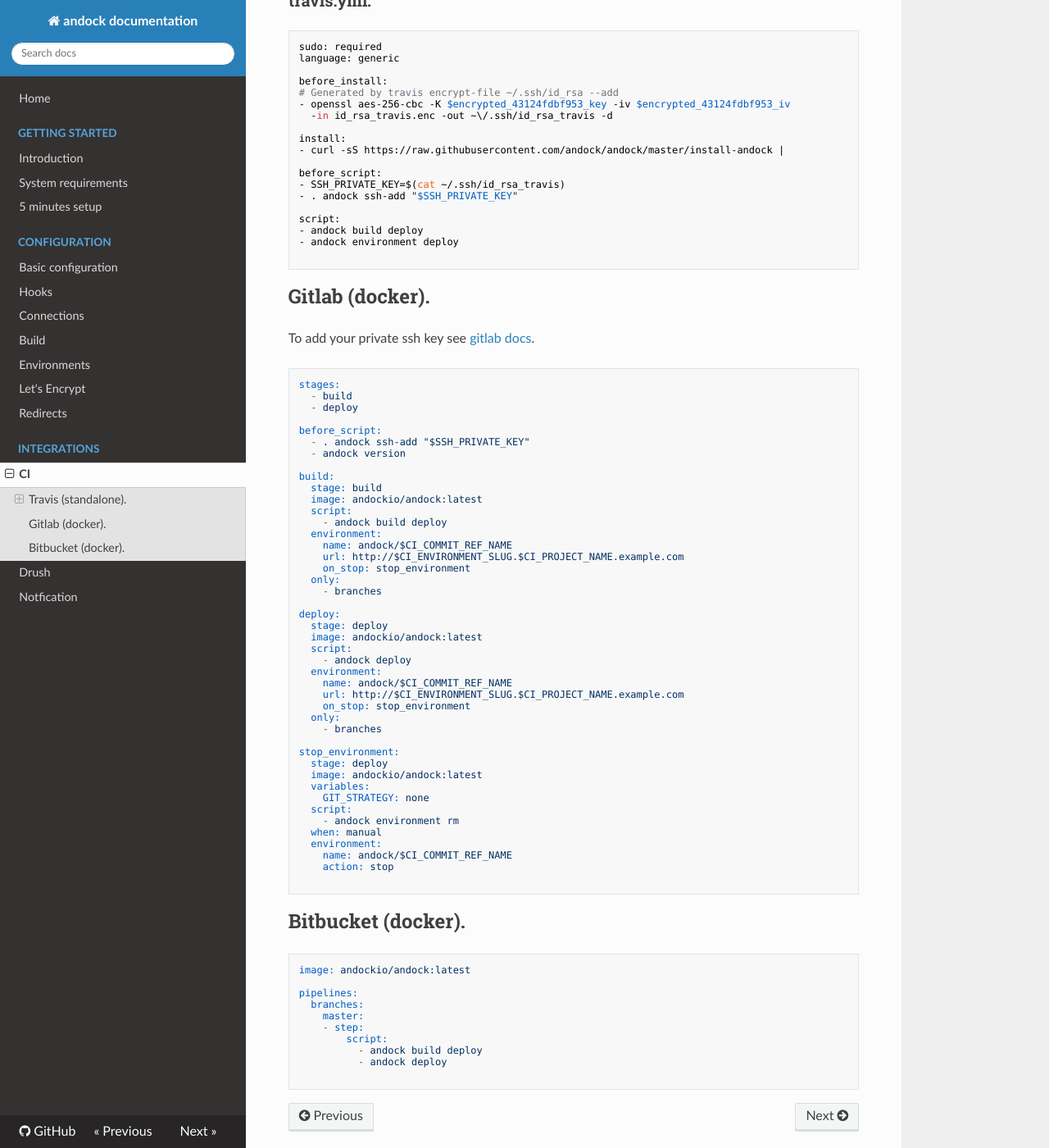
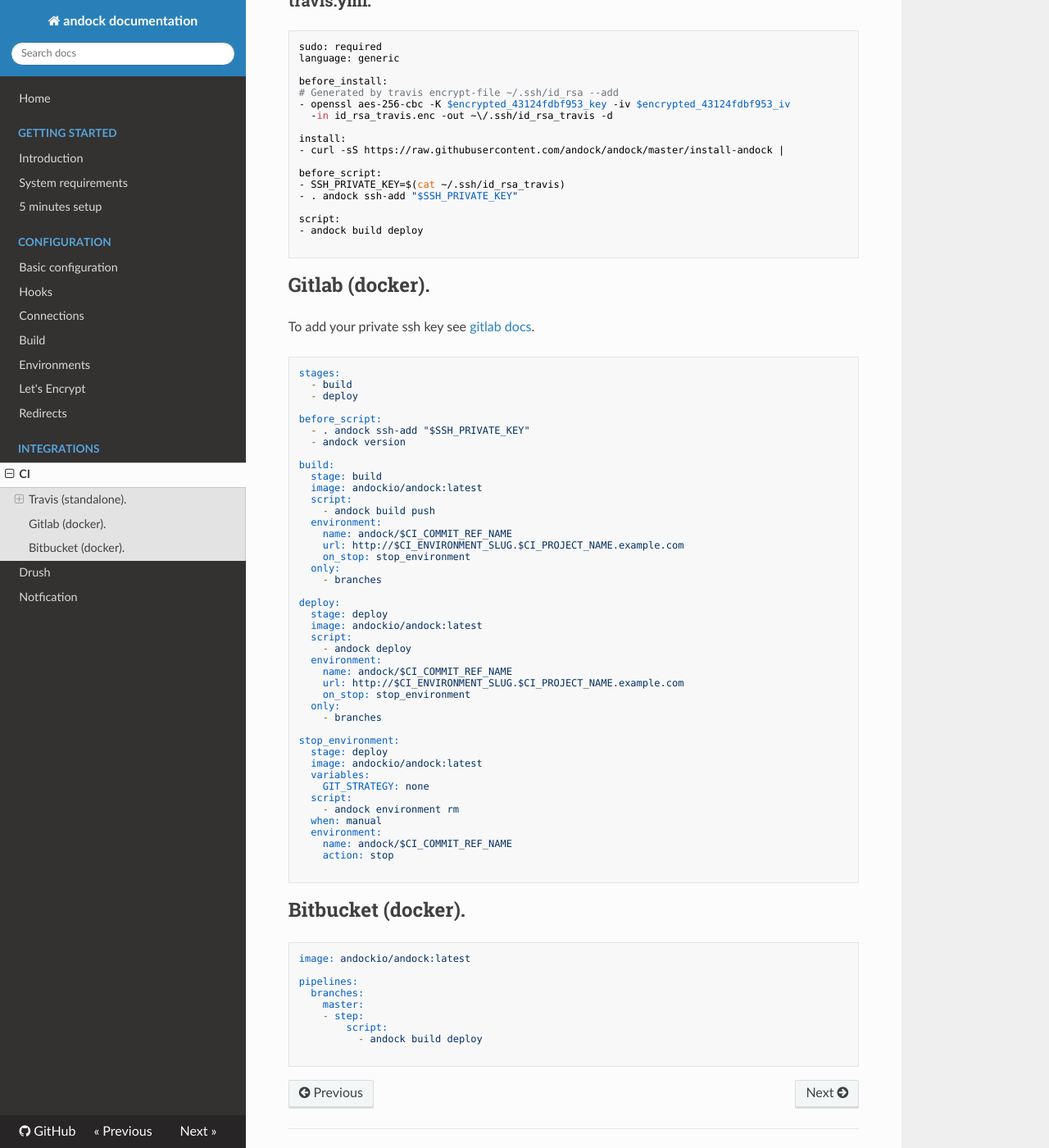
Before and after one commit to andock/andock, an MkDocs documentation site: the page built from docs/integrations/ci.md, in a window 1280 px wide and 1400 px high, scrolled down 431 px. Shown: the whole window at 82% size. Built offline with MkDocs 1.6.1, drawn with Linux system fonts in a browser that asks for light colours; nearby versions of some CDN libraries; old or Windows-style settings are respelled for this version of MkDocs.

````diff
--- a/docs/integrations/ci.md
+++ b/docs/integrations/ci.md
@@ -32,7 +32,6 @@
 
 script:
 - andock build deploy
-- andock environment deploy
 
 ```
 
@@ -51,7 +50,7 @@
   stage: build
   image: andockio/andock:latest
   script:
-    - andock build deploy
+    - andock build push
   environment:
     name: andock/$CI_COMMIT_REF_NAME
     url: http://$CI_ENVIRONMENT_SLUG.$CI_PROJECT_NAME.example.com
@@ -95,6 +94,5 @@
     - step:
         script:
           - andock build deploy
-          - andock deploy
 
 ```
````
Also changed, not shown: docs/configuration/build.md (+1 -1 lines), docs/getting-started/docksal.md (+1 -1 lines), docs/getting-started/introduction.md (+1 -1 lines), 3 other files.
